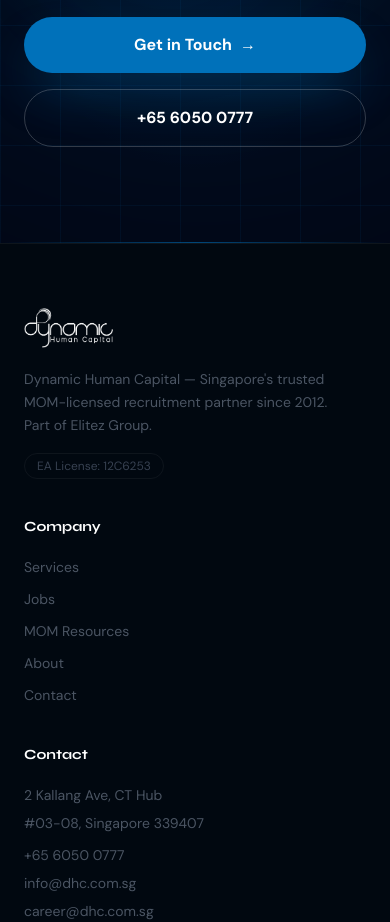
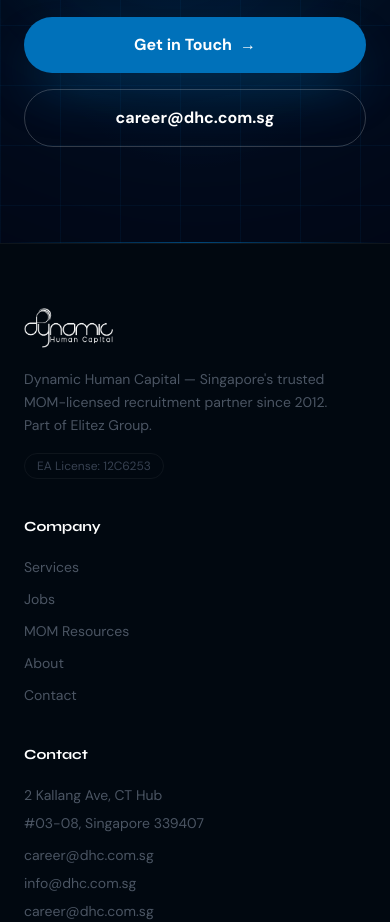
Before and after one commit to yvonne-ux/DHCwebsite, a Next.js app: page /DHCwebsite/ in a window 390 px wide. Shown: the part 7216-8138 px from the top of the page. Built offline with nearby package versions, Linux system fonts and the light colour scheme.

Commit message:
fix: replace phone button with email

```diff
--- a/src/app/page.tsx
+++ b/src/app/page.tsx
@@ -449,7 +449,7 @@
                 Get in Touch <span className="group-hover:translate-x-1 transition-transform">→</span>
               </a>
               <a href="mailto:career@dhc.com.sg" className="border border-white/20 text-white font-bold px-12 py-4 rounded-full hover:bg-white/5 hover:border-white/40 transition-all hover:-translate-y-1 text-base">
-                +65 6050 0777
+                career@dhc.com.sg
               </a>
             </div>
           </motion.div>
@@ -476,7 +476,7 @@
               <div className="flex flex-col gap-2 text-gray-600 text-sm">
                 <p>2 Kallang Ave, CT Hub</p>
                 <p>#03-08, Singapore 339407</p>
-                <a href="tel:+6560500777" className="hover:text-white transition-colors mt-1">+65 6050 0777</a>
+                <a href="mailto:career@dhc.com.sg" className="hover:text-white transition-colors mt-1">career@dhc.com.sg</a>
                 <a href="mailto:info@dhc.com.sg" className="hover:text-white transition-colors">info@dhc.com.sg</a>
                 <a href="mailto:career@dhc.com.sg" className="hover:text-white transition-colors">career@dhc.com.sg</a>
               </div>
```
